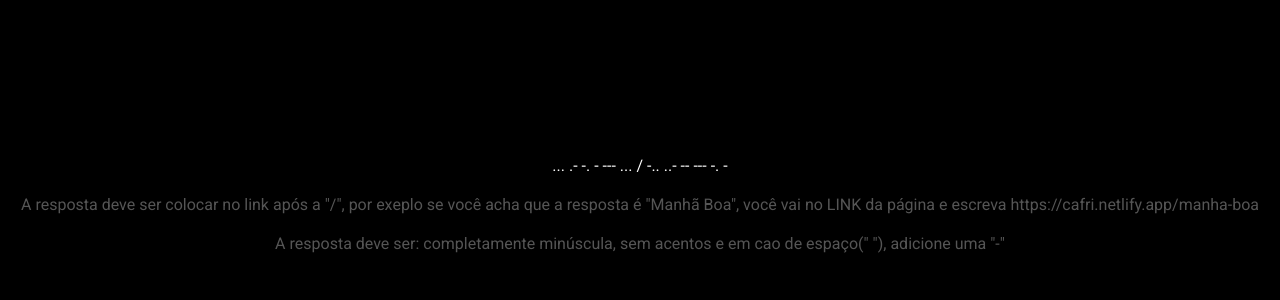
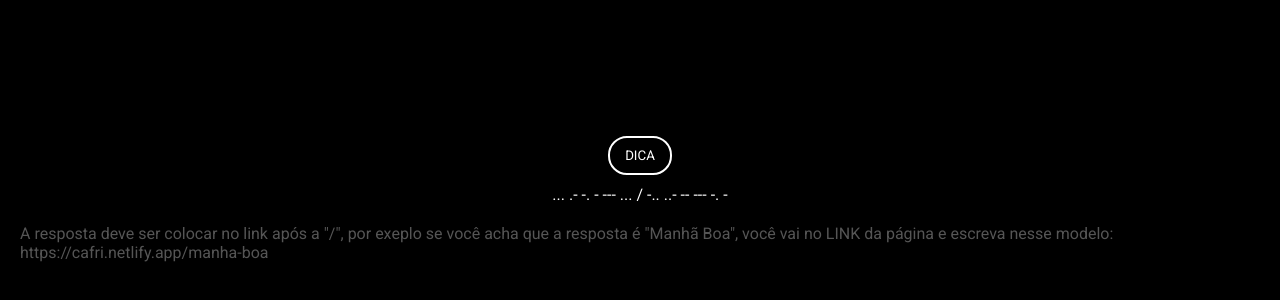
Before and after one commit to JoaoVitor128/CaFrI, a React (Vite) app: page / in a window 1280 px wide. Shown: the part 136-436 px from the top of the page. Built offline with nearby package versions, Linux system fonts and the light colour scheme.

Commit message:
Melhoramentoo Level 01 descrição de resposta

```diff
--- a/src/Routes/Level01.jsx
+++ b/src/Routes/Level01.jsx
@@ -7,9 +7,9 @@ const Level01 = () => {
   return (
     <div>
       <div className="container">
+        <Tips text={"Maior feito do indivíduo"}/>
         <p>... .- -. - --- ... / -.. ..- -- --- -. -</p>
-        <p className='secondary'>A resposta deve ser colocar no link após a "/", por exeplo se você acha que a resposta é "Manhã Boa", você vai no LINK da página e escreva https://cafri.netlify.app/manha-boa</p>
-        <p className='secondary'>A resposta deve ser: completamente minúscula, sem acentos e em cao de espaço(" "), adicione uma "-"</p>
+        <p className='secondary'>A resposta deve ser colocar no link após a "/", por exeplo se você acha que a resposta é "Manhã Boa", você vai no LINK da página e escreva nesse modelo: https://cafri.netlify.app/manha-boa</p>
       </div>
 
 
```
